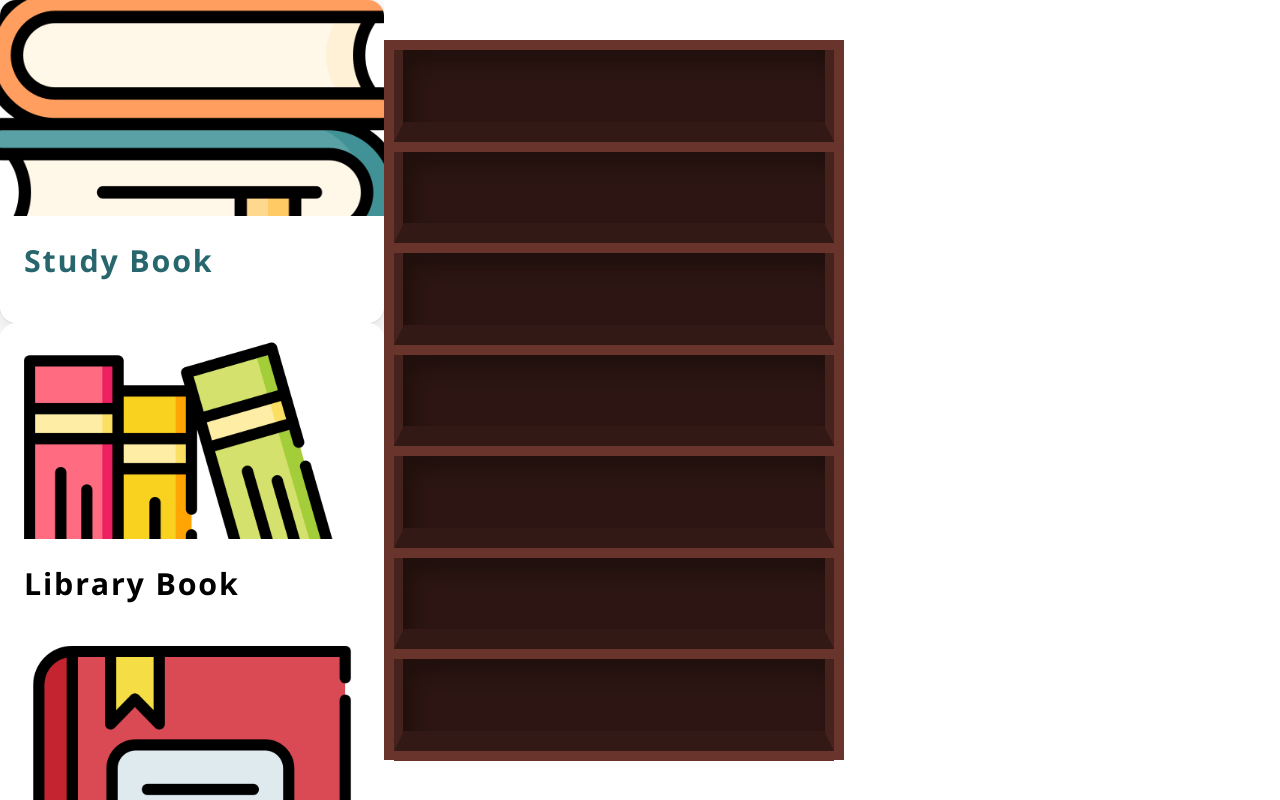
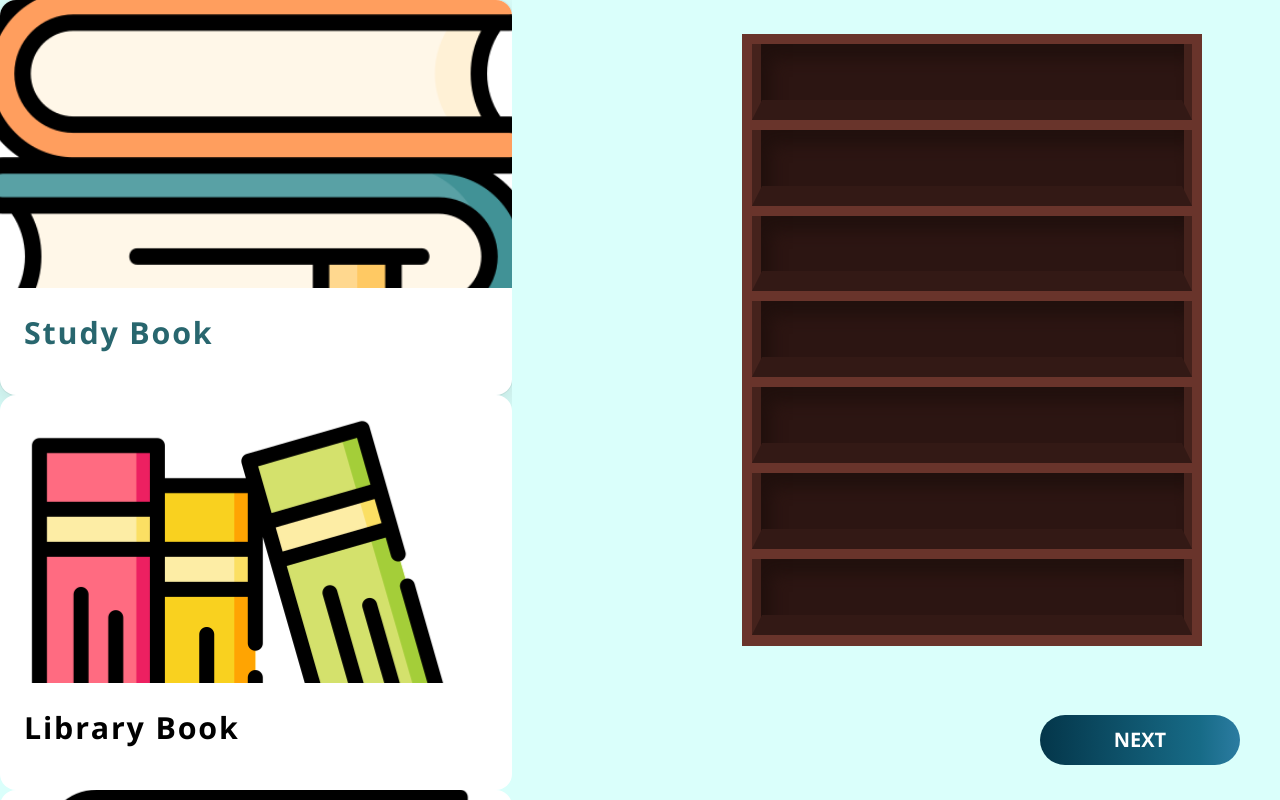
Before and after one commit to Rashika258/cabinet-assembler, a React (Create React App) app: page /assembly in a window 1280 px wide. Built offline with nearby package versions, Linux system fonts and the light colour scheme.

Commit message:
assembly screen ui started

```diff
--- a/src/components/AssemblyScreen/AssemblyScreen.css
+++ b/src/components/AssemblyScreen/AssemblyScreen.css
@@ -2,24 +2,40 @@
   width: 100%;
   height: 100vh;
   display: flex;
+  background-color: #dafffb;
 }
 
 .assembly__screen-container-left-wrap {
-  width: 30%;
+  width: 40%;
   height: 100%;
   overflow-y: auto;
-  /* display: grid;
-  max-width: 1200px;
-  margin-inline: auto;
-  padding-inline: 24px;
-  grid-template-columns: repeat(auto-fill, minmax(320px, 1fr));
-  gap: 24px; */
+
 }
 
+.assembly__screen-container-left-wrap {
+  -ms-overflow-style: none;  /* Internet Explorer 10+ */
+  scrollbar-width: none;  /* Firefox */
+}
+.assembly__screen-container-left-wrap::-webkit-scrollbar {
+  display: none;  /* Safari and Chrome */
+}
+
+.assembly__screen-container-right-wrap .cabinet__wrap {
+  height: 85% !important;
+width: 100%;
+  display: flex;
+  align-items: center;
+  justify-content: center;
+  padding-right: 40px;
+}
+
+
 .assembly__screen-container-right-wrap {
-  width: 70%;
+  width: 60%;
   height: 100%;
   display: flex;
   align-items: center;
   justify-content: center;
+  flex-direction: column;
+
 }
--- a/src/components/AssemblyScreen/AssemblyScreen.js
+++ b/src/components/AssemblyScreen/AssemblyScreen.js
@@ -5,6 +5,7 @@ import { HTML5Backend } from "react-dnd-html5-backend";
 import Cabinet from "./Cabinet/Cabinet";
 import IndividualPartsCard from "./IndividualPartsCard/IndividualPartsCard";
 import { cabinetPartsData } from "../../data";
+import CabinetFooter from "../CabinetFooter/CabinetFooter";
 
 export default function AssemblyScreen() {
 
@@ -18,7 +19,8 @@ export default function AssemblyScreen() {
         </section>
         <section className="assembly__screen-container-right-wrap">
           <Cabinet />
-        </section>
+          <CabinetFooter />
+          </section>
       </section>
     </DndProvider>
   );
--- a/src/components/AssemblyScreen/Cabinet/Cabinet.js
+++ b/src/components/AssemblyScreen/Cabinet/Cabinet.js
@@ -70,6 +70,7 @@ const Cabinet = ({defaultCabinetData}) => {
   );
 
   return (
+    <div className='cabinet__wrap' ref={drop} >
     <div className="cabinet" ref={drop}>
       {cabinetItems &&
         cabinetItems.length > 0 &&
@@ -83,9 +84,7 @@ const Cabinet = ({defaultCabinetData}) => {
                 cabinet.objects.length > 0 &&
                 cabinet.objects.map((object, objectIndex) => {
                   return (
-                    <figure id={objectIndex}>
-                      <img src={object.imgURL} alt="" />
-                    </figure>
+                    <img className='cabinet__image' src={object.imgURL} alt={object.title} />
                   );
                 })}
             </div>
@@ -94,6 +93,7 @@ const Cabinet = ({defaultCabinetData}) => {
           </div>
         ))}
     </div>
+    </div>
   );
 };
 
--- a/src/components/CabinetHomePage/CompleteCabinet/CompleteCabinet.js
+++ b/src/components/CabinetHomePage/CompleteCabinet/CompleteCabinet.js
@@ -77,9 +77,7 @@ const CompleteCabinet = () => {
                 cabinet.objects.length > 0 &&
                 cabinet.objects.map((object, objectIndex) => {
                   return (
-
-                      <img className='cabinet__image' src={object.imgURL} alt='' />
-
+                      <img className='cabinet__image' src={object.imgURL} alt={object.title} />
                   );
                 })}
             </div>
--- a/src/components/PartsSelection/PartsSelection.css
+++ b/src/components/PartsSelection/PartsSelection.css
@@ -42,11 +42,10 @@ li {
 
   border-radius: 28px;
   box-shadow: 0 0 10px 5px;
-
 }
 
 .parts__carousel-card-selected {
-  box-shadow: -5px -5px 30px 5px #176B87, 5px 5px 30px 5px rgb(103, 140, 166);
+  box-shadow: -5px -5px 30px 5px #176b87, 5px 5px 30px 5px rgb(103, 140, 166);
 }
 .parts__carousel-card-wrap {
   display: block;
@@ -69,20 +68,16 @@ li {
   border-radius: 28px;
 }
 .parts__carousel-card-title {
-
   margin: 0 0 60px;
-
 
   font-weight: bold;
   font-size: 35px;
   color: #fff;
-font-family: 'Open Sans';
+  font-family: "Open Sans";
   z-index: 2;
   position: relative;
 }
 .parts__carousel-card-img-wrap {
-
-
   z-index: 2;
   position: relative;
   display: flex;
```
